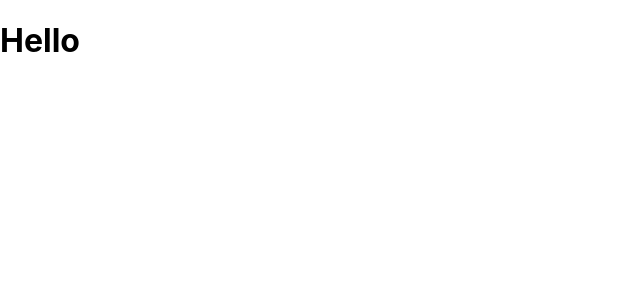
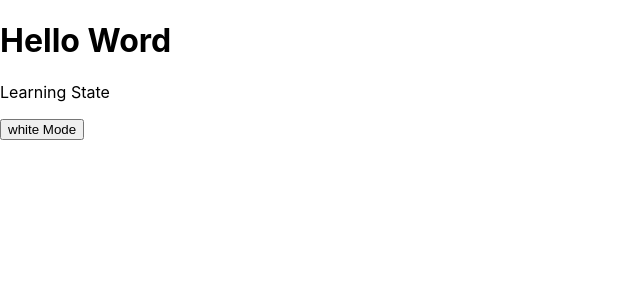
Before and after one commit to Vijay199205/PGPMAY24, a React (Create React App) app: page / in a window 1280 px wide. Shown: the top 300 px of the page, without its empty margins (0-640 px from the left). Built offline with nearby package versions, Linux system fonts and the light colour scheme.

Commit message:
theme changes, state (useState)

```diff
--- a/src/App.js
+++ b/src/App.js
@@ -1,24 +1,18 @@
-import React from 'react'
-import Childernprop from './Component/Childernprop';
-import Section from './Component/Section';
-//import Contact from './Csomponent/Contact';
-
-//var fname = 'vijay';
+import React, { useState } from 'react'
 
 function App() {
+
+  const [condition, setCondition] = useState(false);
+  function handleTheme(){
+    setCondition(!condition);
+  }
   return (
-    <div>
-     <h1>Hello</h1>
-     {/* <Section rollNo="1" marks="85" subject="Physics">
-      <Childernprop/>
-     </Section> */}
-     {/* <Childernprop>
-      <h1>I am intersted to beacome full stack developer</h1>
-     </Childernprop>  */}
+    <div style={{backgroundColor:condition?"black":"white", color:condition?"white":"black"}}>
+    <h1>Hello Word</h1>
+    <p>Learning State</p>
+    <button onClick={handleTheme}>{condition?"Light":"white"} Mode</button>
 
-      {/* <Contact firstName={fname} age="32" salary="2000"/>
-      <Contact firstName="Vinay" age="40" salary="50000"/>
-      <Contact firstName="aditya" age="20" /> */}
+
     </div>
   )
 }
```
Also changed, not shown: src/App.txt.
